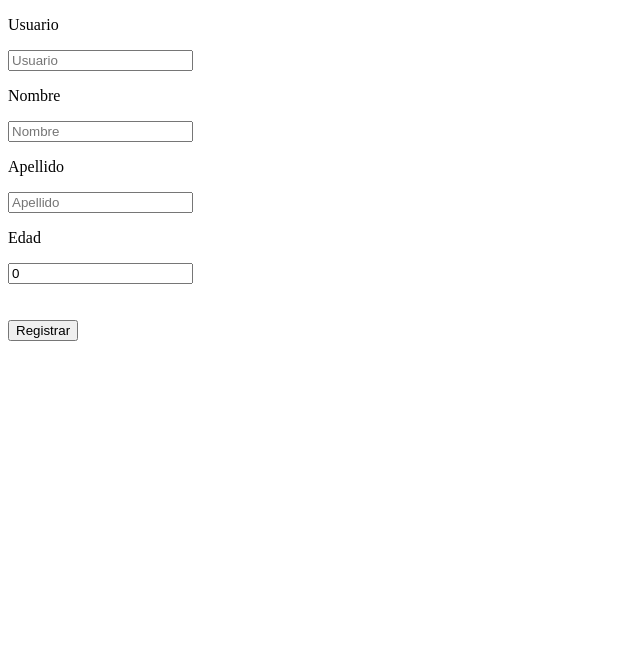
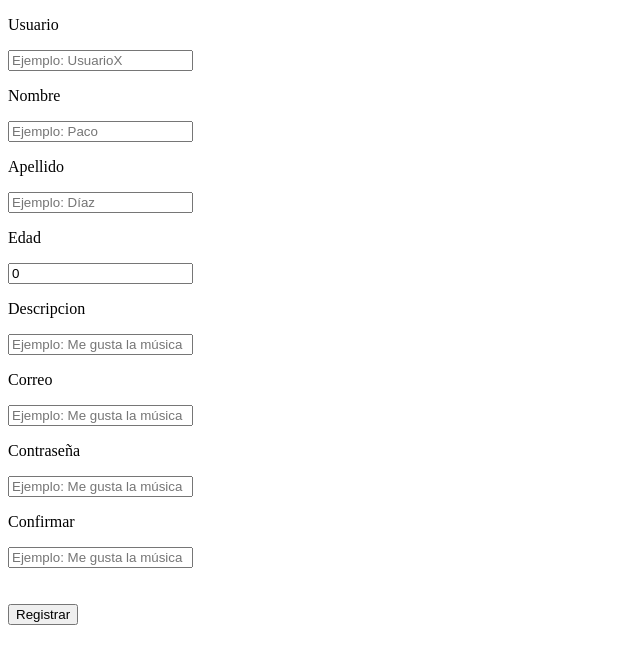
Before and after one commit to DarianMD/ParlerBook, an Angular app in the folder ParlerBook/: page / in a window 1280 px wide. Shown: the top 664 px of the page, without its empty margins (0-640 px from the left). Built offline with nearby package versions, Linux system fonts and the light colour scheme.

Commit message:
formulario acabado, falta diseño y testearlo

```diff
--- /dev/null
+++ b/ParlerBook/src/app/principal/controladores/formulario/contr_campos/contr_f_contraseña.ts
@@ -0,0 +1,62 @@
+import { Reglas } from "../../../models/reglas_campos";
+import Swal from "sweetalert2"
+
+
+let reglas = new Reglas();
+
+
+export class contrasena{
+
+    constructor(){
+
+    }
+
+
+    long_min(contrasena:string): boolean {
+    if(contrasena.length > reglas.cp_min_desc){
+      return true
+    }
+    else{
+      Swal.fire({
+        icon: 'error',
+        title: contrasena + 'El campo es vacio'
+      })
+      return false
+    }
+
+  }
+
+  long_max(contrasena:string): boolean {
+    if(contrasena.length <= reglas.cp_max_usr){
+      return true
+    }
+    else{
+      Swal.fire({
+        icon: 'error',
+        title: contrasena,
+        text: 'Maximo ' + reglas.cp_max_usr + ' caracteres'
+      })
+      return false
+    }
+
+  }
+
+
+
+  comp_contr(contrasena: string, conf_co:string): boolean{
+    if(contrasena == conf_co){
+      return true
+    }
+    else{
+      Swal.fire({
+        icon: 'error',
+        title: contrasena,
+        text: 'La contraseña no coincide'
+      })
+      return false
+    }
+  }
+
+
+
+}
--- /dev/null
+++ b/ParlerBook/src/app/principal/controladores/formulario/contr_campos/contr_f_correo.ts
@@ -0,0 +1,66 @@
+import { Reglas } from "../../../models/reglas_campos";
+import Swal from "sweetalert2"
+
+
+let reglas = new Reglas();
+
+
+export class correo{
+
+    constructor(){
+
+    }
+
+
+    long_min(desc:string): boolean {
+    if(desc.length > reglas.cp_min_correo){
+      return true
+    }
+    else{
+      Swal.fire({
+        icon: 'error',
+        title: desc + 'El campo es vacio'
+      })
+      return false
+    }
+
+  }
+
+  long_max(desc:string): boolean {
+    if(desc.length <= reglas.cp_max_correo){
+      return true
+    }
+    else{
+      Swal.fire({
+        icon: 'error',
+        title: desc,
+        text: 'Maximo ' + reglas.cp_max_usr + ' caracteres'
+      })
+      return false
+    }
+
+  }
+
+  regex(desc:string): boolean {
+    if(reglas.regex_correo.test(desc)){
+      return true
+    }
+    else{
+      Swal.fire({
+        icon: 'error',
+        title: desc,
+        text: 'Contiene caracteres invalidos'
+      })
+      return false
+    }
+
+  }
+
+
+
+
+
+
+
+
+}
--- /dev/null
+++ b/ParlerBook/src/app/principal/controladores/formulario/contr_campos/contr_f_desc.ts
@@ -0,0 +1,64 @@
+import { Reglas } from "../../../models/reglas_campos";
+import Swal from "sweetalert2"
+
+
+let reglas = new Reglas();
+
+
+export class desc{
+
+    constructor(){
+
+    }
+
+
+    long_min(desc:string): boolean {
+    if(desc.length > reglas.cp_min_desc){
+      return true
+    }
+    else{
+      Swal.fire({
+        icon: 'error',
+        title: desc + 'El campo es vacio'
+      })
+      return false
+    }
+
+  }
+
+  long_max(desc:string): boolean {
+    if(desc.length <= reglas.cp_max_dec){
+      return true
+    }
+    else{
+      Swal.fire({
+        icon: 'error',
+        title: desc,
+        text: 'Maximo ' + reglas.cp_max_dec + ' caracteres'
+      })
+      return false
+    }
+
+  }
+
+  regex(desc:string): boolean {
+    if(reglas.regex_nom.test(desc)){
+      return true
+    }
+    else{
+      Swal.fire({
+        icon: 'error',
+        title: desc,
+        text: 'Contiene caracteres invalidos'
+      })
+      return false
+    }
+
+  }
+
+
+
+
+
+
+}
--- a/ParlerBook/src/app/principal/controladores/formulario/contr_form.ts
+++ b/ParlerBook/src/app/principal/controladores/formulario/contr_form.ts
@@ -3,12 +3,18 @@ import { usr } from "./contr_campos/contr_f_usr";
 import { nom } from "./contr_campos/contr_f_nom";
 import {apell } from "./contr_campos/contr_f_apell";
 import {edad} from "./contr_campos/contr_f_edad";
+import { desc } from "./contr_campos/contr_f_desc";
+import { correo } from "./contr_campos/contr_f_correo";
+import {contrasena} from "./contr_campos/contr_f_contraseña"
 
 
 let usu = new usr();
 let nomb = new nom();
 let ape = new apell();
 let eda = new edad();
+let des = new desc();
+let corr = new correo();
+let con = new contrasena();
 
 
   export function contr_usuario(usuario: string): boolean {
@@ -62,3 +68,31 @@ export function contr_foto(nombre:string, apellido: string, foto: string){
   return foto
 
 }
+
+export function contr_desc(desc: string):boolean{
+  if(des.long_min(desc) && des.long_max(desc) && des.regex(desc)){
+    return true
+  }
+  else{
+    return false
+  }
+}
+
+
+export function contr_corr(cor: string): boolean{
+  if(corr.long_min(cor) && corr.long_max(cor) && corr.regex){
+    return true;
+  }
+  else{
+    return false
+  }
+}
+
+export function contr_contr(contr:string, conf_con:string): boolean{
+  if(con.long_min(contr) && con.long_max(contr) && con.comp_contr(contr, conf_con)){
+    return true
+  }
+  else{
+    return false
+  }
+}
--- a/ParlerBook/src/app/principal/models/reglas_campos.ts
+++ b/ParlerBook/src/app/principal/models/reglas_campos.ts
@@ -3,9 +3,16 @@ export class Reglas{
   cp_max_usr: number = 15;
   cp_max_edad = 99;
 
+  cp_min_desc = 4;
+  cp_max_dec = 100;
 
-  regex_usr = new RegExp('^[A-Za-z0-9]*$');
-  regex_nom = new RegExp('^[A-Za-z0-9]*$');
+  cp_min_correo = 5;
+  cp_max_correo = 35;
+
+  regex_usr = new RegExp('^[A-Za-z0-9 ]*$');
+  regex_nom = new RegExp('^[A-Za-z0-9 ]*$');
+  regex_correo = new RegExp('^[A-Za-z0-9@.]*$');
+
 
   constructor(){
   }
--- a/ParlerBook/src/app/principal/models/usuario.ts
+++ b/ParlerBook/src/app/principal/models/usuario.ts
@@ -4,6 +4,10 @@ export class Usuario{
   apellido: string = "";
   edad: number = 0;
   foto: string = "";
+  descripcion: string = "";
+  correo: string = "";
+  contrasena: string = "";
+
   /*nombre: string;
   apellido: string;
   edad: number;
--- a/ParlerBook/src/app/principal/usuario-registro/usuario-registro.component.html
+++ b/ParlerBook/src/app/principal/usuario-registro/usuario-registro.component.html
@@ -1,16 +1,27 @@
 <form (ngSumbit)="registro()" novalidate >
   <p>Usuario</p>
-  <input type="text" placeholder="Usuario" [(ngModel)]="this.regla.usuario" name="usuario" >
+  <input type="text" placeholder="Ejemplo: UsuarioX" [(ngModel)]="this.regla.usuario" name="usuario" >
   <p>Nombre</p>
-  <input type="text" placeholder="Nombre" [(ngModel)]="this.regla.nombre" name="nombre">
+  <input type="text" placeholder="Ejemplo: Paco" [(ngModel)]="this.regla.nombre" name="nombre">
   <p>Apellido</p>
-  <input type="text" placeholder="Apellido" [(ngModel)]="this.regla.apellido" name="apellido">
+  <input type="text" placeholder="Ejemplo: Díaz" [(ngModel)]="this.regla.apellido" name="apellido">
   <p>Edad</p>
-  <input type="text" placeholder="Edad" [(ngModel)]="this.regla.edad" name="edad">
+  <input type="text" placeholder="Ejemplo: 23" [(ngModel)]="this.regla.edad" name="edad">
+  <p>Descripcion</p>
+  <input type="text" placeholder="Ejemplo: Me gusta la música" [(ngModel)]="this.regla.descripcion" name="descripcion">
+  <p>Correo</p>
+  <input type="text" placeholder="Ejemplo: Me gusta la música" [(ngModel)]="this.regla.correo" name="descripcion">
+  <p>Contraseña</p>
+  <input type="text" placeholder="Ejemplo: Me gusta la música" [(ngModel)]="this.regla.contrasena" name="descripcion">
+  <p>Confirmar</p>
+  <input type="text" placeholder="Ejemplo: Me gusta la música" [(ngModel)]="conf_contr" name="descripcion">
 
 
   <br>
   <br>
+
+
+
 
   <!--<p>Nombre</p>
   <input type="text" placeholder="Nombre">
@@ -45,12 +56,16 @@
 
 <br>
 <br>
-<li *ngFor="let nombre_heroe of pers">
-  {{ nombre_heroe.usuario }}
-  {{nombre_heroe.nombre}}
-  {{nombre_heroe.apellido}}
-  {{nombre_heroe.edad}}
-  <img src="https://avatars.dicebear.com/api/initials/'{{nombre_heroe.foto}}'.svg" alt="50" height="50" width="50">
+<li *ngFor="let usuario of pers">
+  {{ usuario.usuario }}
+  {{usuario.nombre}}
+  {{usuario.apellido}}
+  {{usuario.edad}}
+  <img src="https://avatars.dicebear.com/api/initials/'{{usuario.foto}}'.svg" alt="50" height="50" width="50">
+  {{usuario.descripcion}}
+  {{usuario.correo}}
+  {{usuario.contrasena}}
+
 
 
 </li>
--- a/ParlerBook/src/app/principal/usuario-registro/usuario-registro.component.ts
+++ b/ParlerBook/src/app/principal/usuario-registro/usuario-registro.component.ts
@@ -1,7 +1,8 @@
 import { Component, OnInit } from '@angular/core';
 import { Usuario } from '../models/usuario';
-import { contr_apell, contr_edad, contr_foto, contr_nom, contr_usuario } from '../controladores/formulario/contr_form';
+import { contr_apell, contr_contr, contr_corr, contr_desc, contr_edad, contr_foto, contr_nom, contr_usuario } from '../controladores/formulario/contr_form';
 import Swal from 'sweetalert2';
+import { DomSanitizer } from '@angular/platform-browser';
 
 export let personaje: Usuario[] = [
 
@@ -38,15 +39,21 @@ export class UsuarioRegistroComponent implements OnInit {
   }
 
 
+   conf_contr: string = "";
 
   realizar(){
     contr_usuario(this.regla.usuario)
     contr_nom(this.regla.nombre)
     contr_apell(this.regla.apellido)
     contr_edad(this.regla.edad);
+    contr_desc(this.regla.descripcion);
+    contr_corr(this.regla.correo)
+    contr_contr(this.regla.contrasena, this.conf_contr)
 
 
-    if(contr_usuario(this.regla.usuario) && contr_nom(this.regla.nombre) && contr_apell(this.regla.apellido) && contr_edad(this.regla.edad)){
+    if(contr_usuario(this.regla.usuario) && contr_nom(this.regla.nombre)
+    && contr_apell(this.regla.apellido) && contr_edad(this.regla.edad)
+    && contr_desc(this.regla.descripcion) && contr_corr(this.regla.correo) && contr_contr(this.regla.contrasena, this.conf_contr)){
       Swal.fire({
         icon: 'success',
         title: 'Registro Correcto',
@@ -64,7 +71,8 @@ export class UsuarioRegistroComponent implements OnInit {
   commitDates(){
     let foto_compr = contr_foto(this.regla.nombre,this.regla.apellido, this.regla.foto)
 
-    personaje.push({usuario: this.regla.usuario, nombre: this.regla.nombre, apellido: this.regla.apellido, edad: this.regla.edad, foto: String(foto_compr)})
+    personaje.push({usuario: this.regla.usuario, nombre: this.regla.nombre, apellido: this.regla.apellido, edad:
+      this.regla.edad, foto: String(foto_compr), descripcion: this.regla.descripcion, correo: this.regla.correo, contrasena: this.regla.contrasena})
 
   }
 
```
